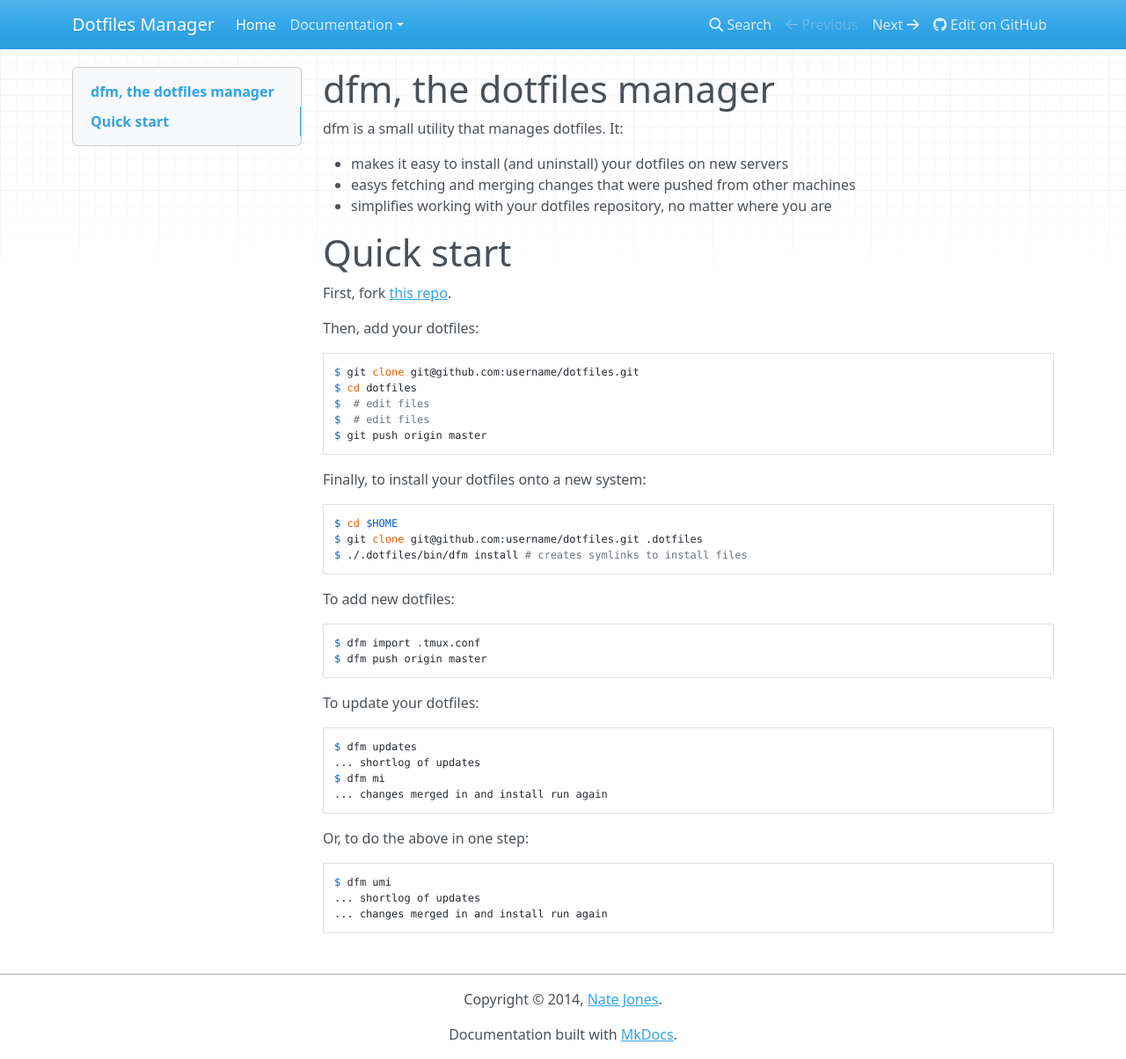
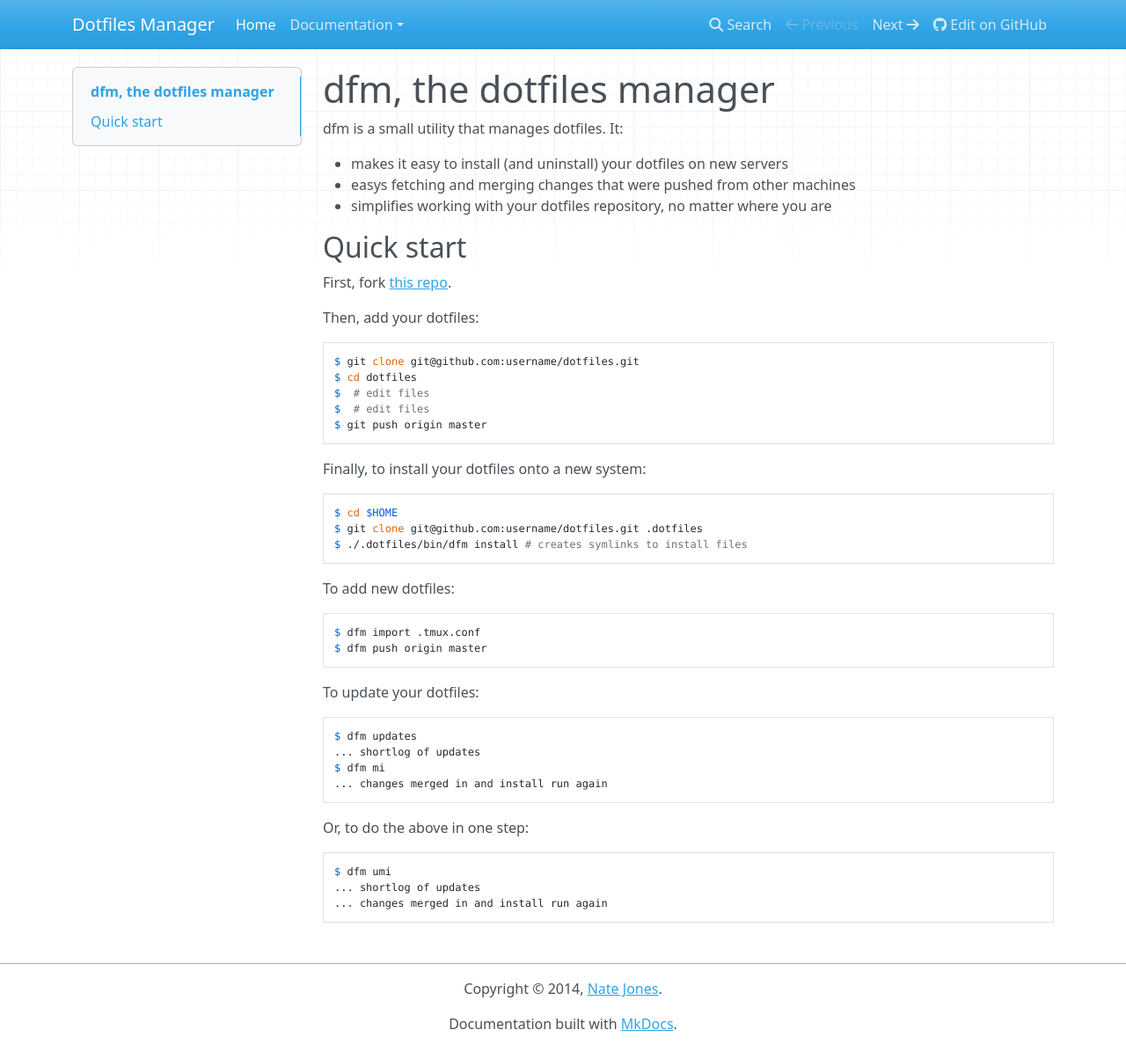
Before and after one commit to justone/dfm-site, an MkDocs documentation site: the page built from docs/index.md, in a window 1280 px wide and 1204 px high. Shown: the whole window at 88% size. Built offline with MkDocs 1.6.1, drawn with Linux system fonts in a browser that asks for light colours; nearby versions of some CDN libraries; old or Windows-style settings are respelled for this version of MkDocs.

Commit message:
header tweak

```diff
--- a/docs/index.md
+++ b/docs/index.md
@@ -6,7 +6,7 @@ dfm is a small utility that manages dotfiles.  It:
 - easys fetching and merging changes that were pushed from other machines
 - simplifies working with your dotfiles repository, no matter where you are
 
-# Quick start
+## Quick start
 
 First, fork [this repo](http://github.com/justone/dotfiles).
 
```
